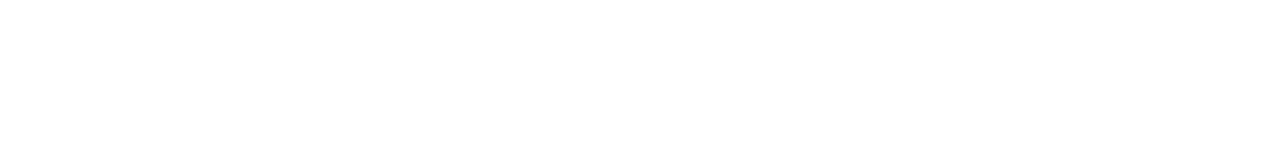
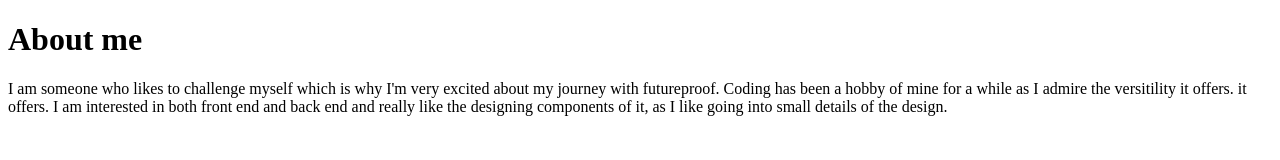
Before and after one commit to Aleopaa/portfolio2, a plain HTML site: page Index.html in a window 1280 px wide. Drawn offline with Linux system fonts and the light colour scheme.

Commit message:
moreComm

```diff
--- a/Index.html
+++ b/Index.html
@@ -7,6 +7,13 @@
     <title>Document</title>
 </head>
 <body>
+    <h1> About me</h1>
+
+    <p>
+        I am someone who likes to challenge myself which is why I'm very excited about my journey with futureproof. Coding has been a hobby of mine for a while as I admire the versitility it offers.
+        it offers. I am interested in both front end and back end and really like the designing components of it, as I like going into small details of the design.
+
+    </p>
 
 </body>
 </html>
```
